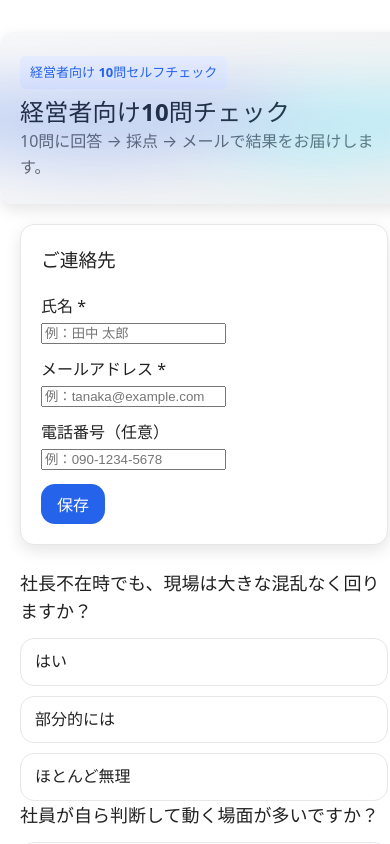
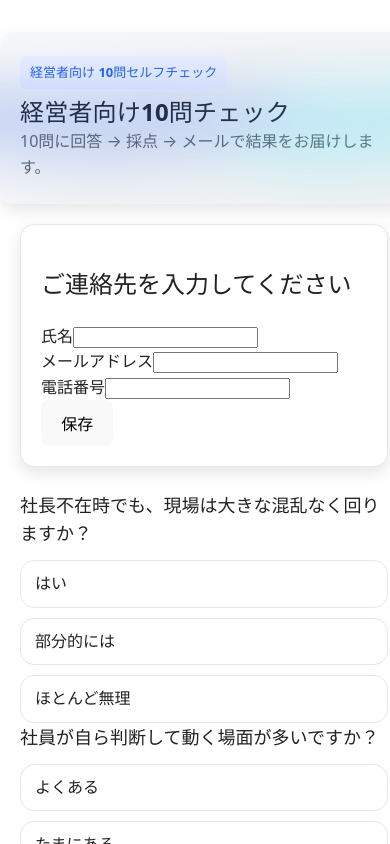
Before and after one commit to tanase0924-web/ceo-check, a React (Vite) app: page / in a window 390 px wide. Shown: the top 844 px of the page. Built offline with nearby package versions, Linux system fonts and the light colour scheme.

Commit message:
feat: validate email & phone format on client and server

```diff
--- a/src/LeadForm.tsx
+++ b/src/LeadForm.tsx
@@ -1,142 +1,124 @@
-// src/LeadForm.tsx
-import { useEffect, useState } from "react";
+import React, { useState } from "react";
 
-export type Lead = {
-  id?: string;
+type Lead = {
+  id: string;
   name: string;
   email: string;
   phone?: string | null;
 };
 
-type Props = {
+interface LeadFormProps {
   onDone: (lead: Lead) => void;
-  current?: Lead; // ← 追加：App から渡す既存リード（任意）
-};
-
-// 数字以外を除去
-function normalizeDigits(s: string) {
-  return (s || "").replace(/\D/g, "");
 }
 
-// 電話番号の形式チェック（任意項目）
-function isValidPhone(s: string) {
-  if (!s) return true;
-  if (!/^\+?[0-9\s-]+$/.test(s)) return false; // + / 数字 / スペース / - のみ
-  const digits = normalizeDigits(s);
-  return digits.length >= 10 && digits.length <= 15;
+// メールの簡易バリデーション
+const emailRe = /^[^\s@]+@[^\s@]+\.[^\s@]{2,}$/i;
+function isValidEmail(s: string) {
+  return emailRe.test((s || "").trim());
 }
 
-export default function LeadForm({ onDone, current }: Props) {
-  // current があればそれで初期化
-  const [name, setName] = useState(current?.name ?? "");
-  const [email, setEmail] = useState(current?.email ?? "");
-  const [phone, setPhone] = useState(current?.phone ?? "");
-  const [saving, setSaving] = useState(false);
-  const [msg, setMsg] = useState<string | null>(null);
+// 電話番号バリデーション（10〜15桁、+ - スペース許可）
+const phoneRe = /^[0-9+\-\s]{10,15}$/;
+function isValidPhone(s: string) {
+  return phoneRe.test((s || "").trim());
+}
 
-  // current が更新されたらフォームも同期
-  useEffect(() => {
-    if (!current) return;
-    setName(current.name ?? "");
-    setEmail(current.email ?? "");
-    setPhone(current.phone ?? "");
-  }, [current]);
+export default function LeadForm({ onDone }: LeadFormProps) {
+  const [name, setName] = useState("");
+  const [email, setEmail] = useState("");
+  const [phone, setPhone] = useState("");
+  const [loading, setLoading] = useState(false);
+  const [error, setError] = useState<string | null>(null);
 
   function validate(): string | null {
     if (!name.trim()) return "氏名を入力してください";
     if (!email.trim()) return "メールアドレスを入力してください";
+    if (!isValidEmail(email)) return "メールアドレスの形式が正しくありません";
+    if (phone.trim() && !isValidPhone(phone)) {
+      return "電話番号の形式が正しくありません（数字10〜15桁、+ - スペース可）";
+    }
     return null;
   }
 
-  async function save() {
+  async function handleSubmit(e: React.FormEvent) {
+    e.preventDefault();
+    setError(null);
+
     const v = validate();
     if (v) {
-      setMsg(v);
-      return;
-    }
-    if (!isValidPhone(phone || "")) {
-      setMsg("電話番号の形式が正しくありません（数字・ハイフン・スペース・+のみ、桁数10〜15桁）");
+      setError(v);
       return;
     }
 
-    setSaving(true);
-    setMsg(null);
+    setLoading(true);
     try {
-      const body = {
-        name: name.trim(),
-        email: email.trim(),
-        phone: (phone || "").trim() || null,
-      };
-
       const res = await fetch("/api/lead", {
         method: "POST",
         headers: { "Content-Type": "application/json" },
-        body: JSON.stringify(body),
+        body: JSON.stringify({
+          name: name.trim(),
+          email: email.trim().toLowerCase(),
+          phone: phone.trim() || null,
+        }),
       });
 
       const data = await res.json();
-      if (!res.ok) throw new Error(data?.error || "保存に失敗しました");
-
-      // API は { id } もしくは { leadId } を返す想定
-      const id: string | undefined = data?.id ?? data?.leadId;
-      if (!id) {
-        setMsg("保存は完了しましたが、ID を取得できませんでした。");
-        onDone({ ...body });
-        return;
+      if (!res.ok) {
+        throw new Error(data.error || "保存に失敗しました");
       }
 
-      setMsg("保存しました");
-      onDone({ ...body, id });
+      onDone({
+        id: data.id,
+        name: name.trim(),
+        email: email.trim().toLowerCase(),
+        phone: phone.trim() || null,
+      });
     } catch (e: any) {
-      setMsg(`保存に失敗しました: ${e?.message || e}`);
+      setError(e.message || "エラーが発生しました");
     } finally {
-      setSaving(false);
+      setLoading(false);
     }
   }
 
   return (
+    <form onSubmit={handleSubmit} className="lead-form">
+      <h2>ご連絡先を入力してください</h2>
+
+      {error && <div className="error">{error}</div>}
+
       <div>
-      <h3 style={{ marginTop: 0 }}>ご連絡先</h3>
-
-      <div style={{ display: "grid", gap: 12 }}>
-        <label className="field">
-          <div className="field-label">氏名 <span className="req">*</span></div>
+        <label>氏名</label>
         <input
           type="text"
           value={name}
           onChange={(e) => setName(e.target.value)}
-            placeholder="例：田中 太郎"
+          disabled={loading}
         />
-        </label>
+      </div>
 
-        <label className="field">
-          <div className="field-label">メールアドレス <span className="req">*</span></div>
+      <div>
+        <label>メールアドレス</label>
         <input
           type="email"
           value={email}
           onChange={(e) => setEmail(e.target.value)}
-            placeholder="例：tanaka@example.com"
+          disabled={loading}
         />
-        </label>
+      </div>
 
-        <label className="field">
-          <div className="field-label">電話番号（任意）</div>
+      <div>
+        <label>電話番号</label>
         <input
           type="tel"
-            value={phone || ""}
+          value={phone}
           onChange={(e) => setPhone(e.target.value)}
-            placeholder="例：090-1234-5678"
+          disabled={loading}
         />
-        </label>
       </div>
 
-      {msg && <p className="help" style={{ color: "#ef4444", marginTop: 8 }}>{msg}</p>}
-
-      <div style={{ marginTop: 12 }}>
-        <button onClick={save} disabled={saving} className="btn">
-          {saving ? "保存中…" : "保存"}
+      <button type="submit" disabled={loading}>
+        {loading ? "保存中..." : "保存"}
       </button>
-      </div>
-    </div>
+    </form>
   );
 }
```
Also changed, not shown: api/lead.ts (+24 -46 lines). Lines whose indentation alone changed are shown as unchanged.
